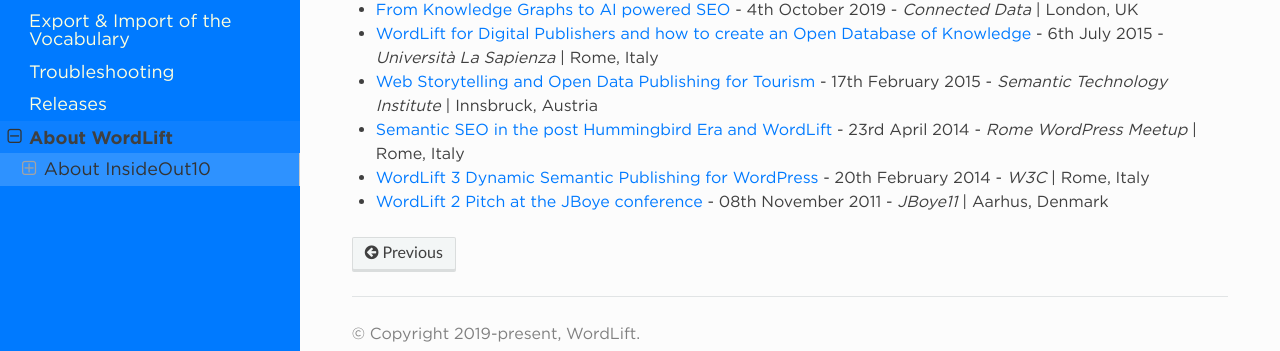
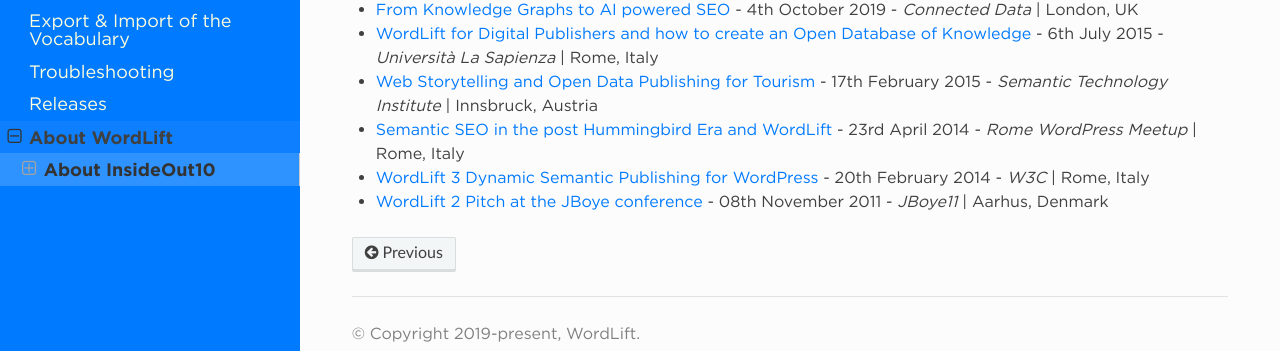
Before and after one commit to insideout10/wordlift-docs, a Sphinx documentation site: the page built from docs/about.rst, in a window 1280 px wide and 990 px high. Shown: the part 589-940 px from the top of the window. Built offline with Sphinx 7.4.7 and the Read the Docs theme 2.0.0, drawn with Linux system fonts in a browser that asks for light colours.

Commit message:
toc text color

```diff
--- a/docs/_static/css/wordlift.css
+++ b/docs/_static/css/wordlift.css
@@ -159,7 +159,11 @@
 .wy-menu-vertical li.on a span.toctree-expand,
 .wy-menu-vertical li.current>a span.toctree-expand,
 .wy-menu-vertical li.toctree-l3 span.toctree-expand {
-    color: #333;
+    color: #fff;
+}
+
+.wy-menu-vertical li.toctree-l2 a {
+  font-weight: bold;
 }
 
 /* Max window size */
```
